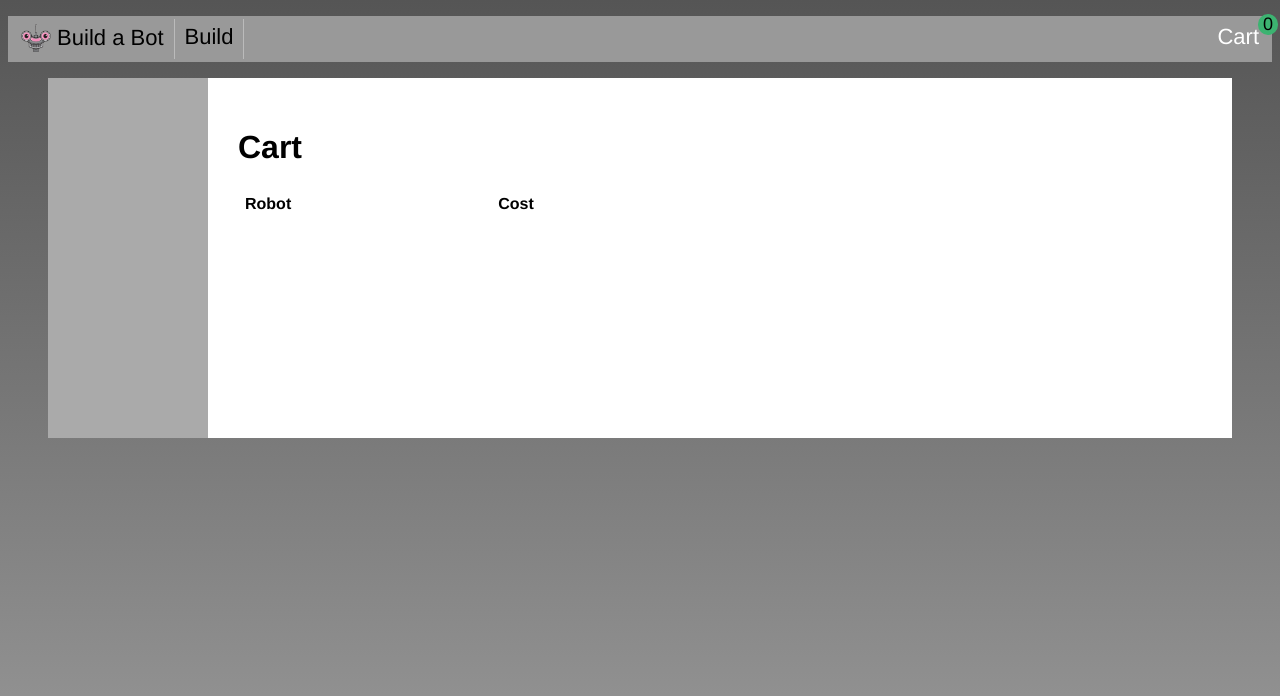
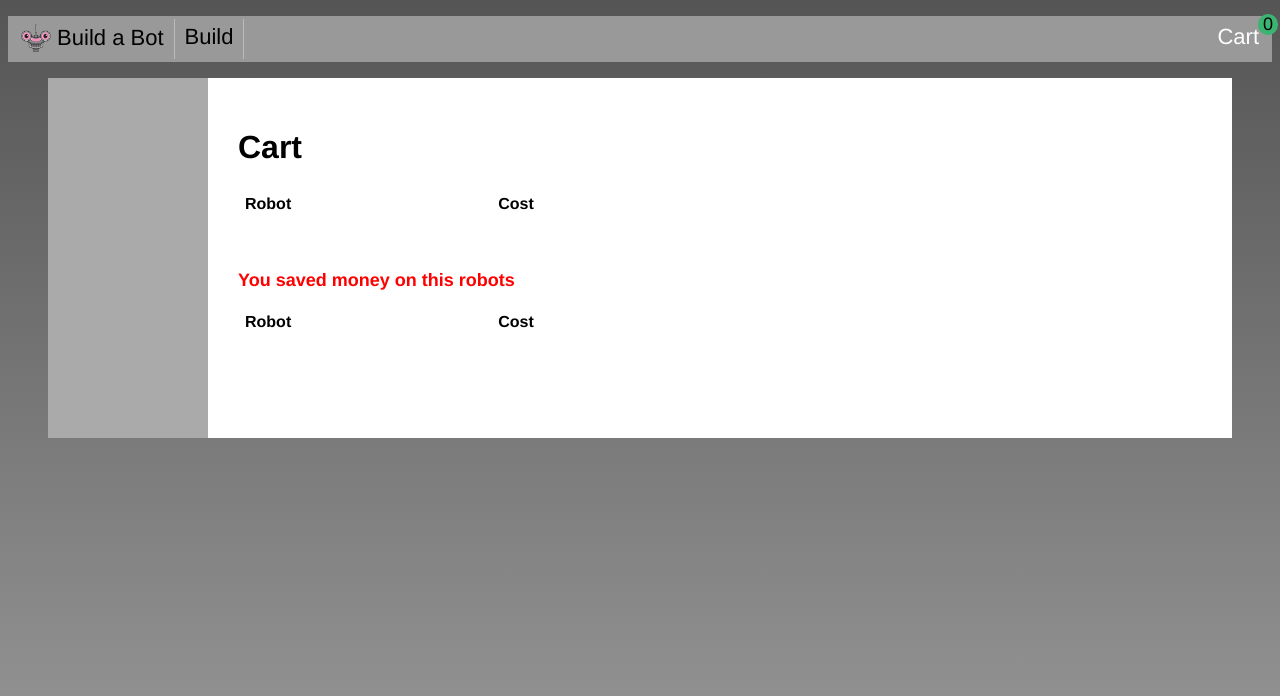
Before and after one commit to Eyakub/build-a-bot, a Vue app: page /cart in a window 1280 px wide. Shown: the top 696 px of the page. Built offline with nearby package versions, Linux system fonts and the light colour scheme.

Commit message:
using getter we've got the cart sale item list

```diff
--- a/src/components/cart/ShoppingCart.vue
+++ b/src/components/cart/ShoppingCart.vue
@@ -15,6 +15,22 @@
         </tr>
       </tbody>
     </table>
+
+    <h2 class="saleItems">You saved money on this robots</h2>
+    <table>
+      <thead>
+        <tr>
+          <th class="robot-title">Robot</th>
+          <th class="cost">Cost</th>
+        </tr>
+      </thead>
+      <tbody>
+        <tr v-for="(robot, index) in cartSaleItems" :key="index">
+          <td class="robot-title">{{robot.head.title}}</td>
+          <td class="cost">{{robot.cost}}</td>
+        </tr>
+      </tbody>
+    </table>
   </div>
 </template>
 
@@ -24,6 +40,9 @@
 	computed: {
 		cart(){
 			return this.$store.state.cart;
+		},
+		cartSaleItems(){
+			return this.$store.getters.cartSaleItems;
 		}
 	}
 };
@@ -41,4 +60,10 @@
 .cost {
   text-align: right;
 }
+
+.saleItems{
+	margin-top: 50px;
+	font-size: 18px;
+	color: red;
+}
 </style>
--- a/src/store/index.js
+++ b/src/store/index.js
@@ -7,10 +7,17 @@
   state: {
     cart: [],
   },
+
   // all changes must go throw mutations, cant direct to state
   mutations:{
     addRobotToCart(state, robot){
       state.cart.push(robot);
     }
+  },
+
+  getters: {
+    cartSaleItems(state){
+      return state.cart.filter(item => item.head.onSale);
+    },
   }
 })
```
